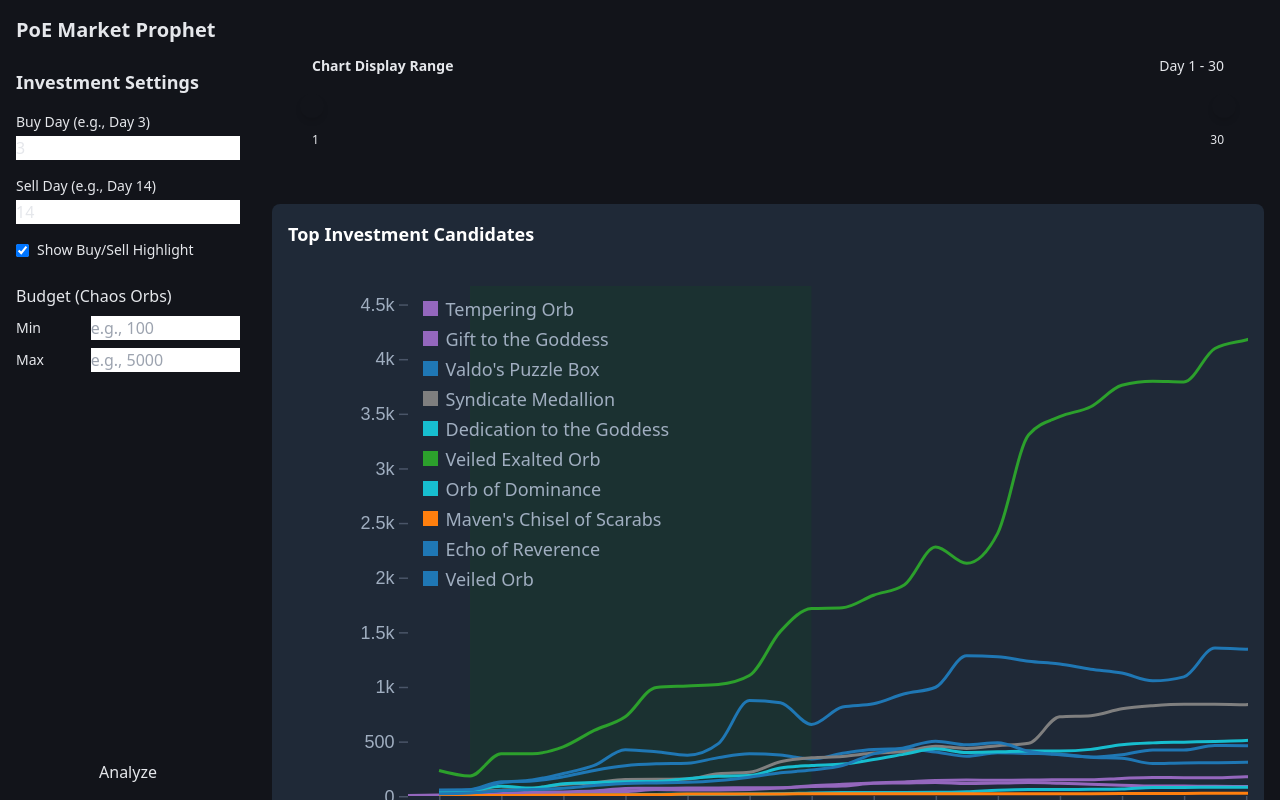
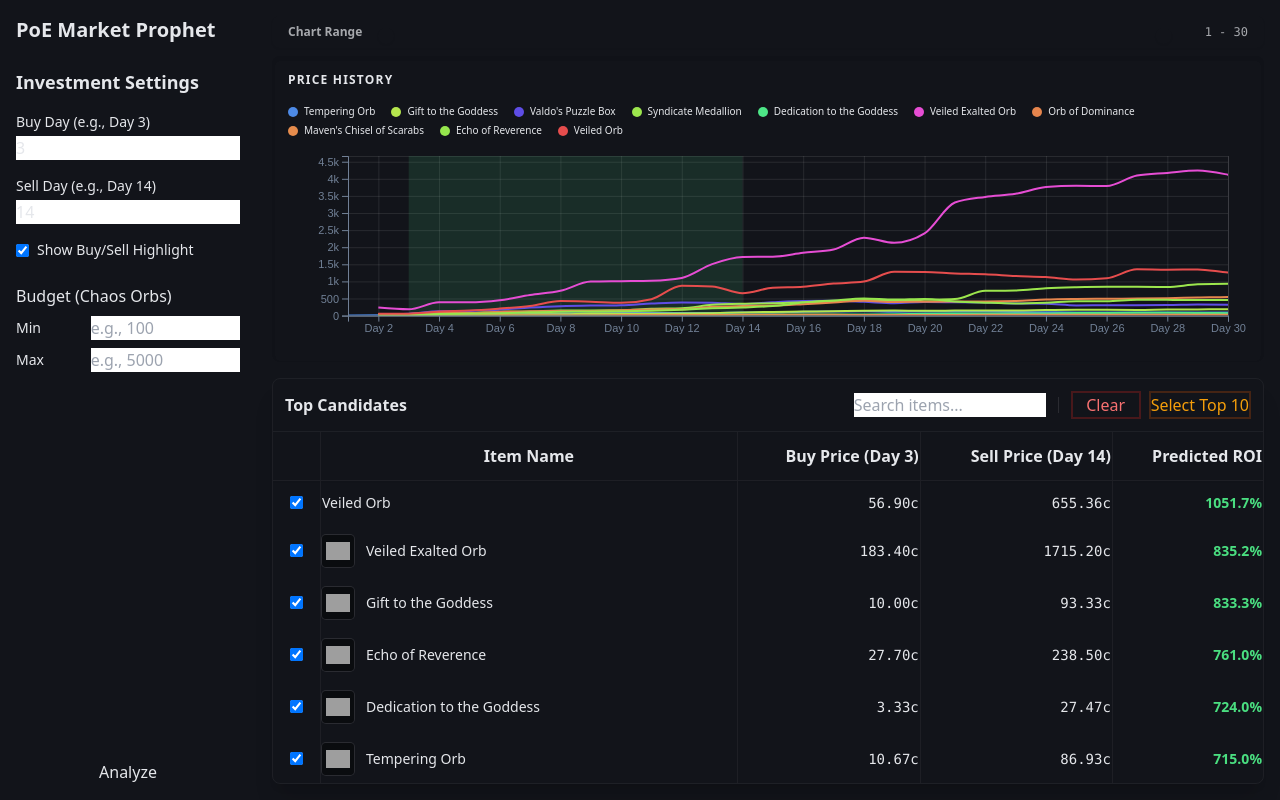
Before and after one commit to vdslab/theme2025-nengu, a React (Vite) app: page / in a window 1280 px wide. Built offline with nearby package versions, Linux system fonts and the light colour scheme; grey boxes are pictures that could not be loaded.

Commit message:
UIオーバーホール

```diff
--- a/src/App.jsx
+++ b/src/App.jsx
@@ -33,7 +33,7 @@
           onAnalyze={handleAnalyze}
         />
       </aside>
-      <main className="flex-1 h-screen overflow-y-auto">
+      <main className="flex-1 h-screen overflow-hidden">
         <Dashboard
             filters={filters}
             analysisRequested={analysisRequested}
--- a/src/components/Dashboard.jsx
+++ b/src/components/Dashboard.jsx
@@ -86,20 +86,15 @@
   );
 
   return (
-    <div className="p-4">
-      <div className="bg-base-200 p-6 rounded-lg mb-4 text-base-content flex flex-wrap gap-6">
-        <div className="flex-1 min-w-[300px]">
-          {/* 既存：dayRange スライダー */}
-          <div className="bg-base-300 p-4 rounded-lg">
-            <div className="flex items-center justify-between mb-3">
-              <label className="text-sm font-semibold">
-                Chart Display Range
-              </label>
-              <div className="text-sm">
-                Day {dayRange[0]} - {dayRange[1]}
-              </div>
-            </div>
+    <div className="h-full flex flex-col p-4 gap-4 overflow-hidden">
 
+      {/* --- Top Section: Chart (approx 45% height) --- */}
+      <div className="h-[45%] flex flex-col min-h-[300px] gap-2">
+
+        {/* Chart Controls (Slider) */}
+        <div className="flex-none bg-base-200 px-4 py-2 rounded-lg shadow-sm flex items-center gap-4">
+           <span className="text-xs font-bold whitespace-nowrap opacity-70">Chart Range</span>
+           <div className="flex-1 mx-2 relative top-1">
             <Range
               values={dayRange}
               step={1}
@@ -107,23 +102,12 @@
               max={30}
               onChange={(values) => setDayRange(values)}
               renderTrack={({ props, children }) => (
-                // スライダーのトラック全体（イベントハンドラ用）
                 <div
                   onMouseDown={props.onMouseDown}
                   onTouchStart={props.onTouchStart}
-                  style={{
-                    ...props.style,
-                    height: "36px",
-                    display: "flex",
-                    width: "100%",
-                  }}
+                  style={{ ...props.style, height: "16px", display: "flex", width: "100%" }}
                 >
-                  {/* スライダーのトラック（背景部分） */}
-                  <div
-                    ref={props.ref}
-                    className="w-full h-1.5 self-center rounded-full bg-base-content/30 relative"
-                  >
-                    {/* スライダーの進捗部分 */}
+                  <div ref={props.ref} className="w-full h-1 self-center rounded-full bg-base-content/20 relative">
                     <div
                       className="absolute h-full bg-primary"
                       style={{
@@ -131,74 +115,94 @@
                         right: `${100 - ((dayRange[1] - 1) / 29) * 100}%`,
                       }}
                     />
-                    {children} {/* スライダーのつまみ（サム）がここに含まれます */}
+                    {children}
                   </div>
                 </div>
               )}
               renderThumb={({ props, isDragged }) => {
-                const { key, style, ...restProps } = props; // key, style を分離
+                 const { key, style, ...restProps } = props;
                  return (
-                  // スライダーのつまみ（外側）
                   <div
-                    key={key} // key は明示的に渡す
-                    {...restProps} // 残りの props を展開
-                    style={style} // style も明示的に渡す
-                    className={`h-6 w-6 rounded-full shadow-md flex justify-center items-center cursor-grab ${
-                      isDragged ? "bg-primary-focus" : "bg-primary"
+                    key={key}
+                    {...restProps}
+                    style={style}
+                    className={`h-4 w-4 rounded-full shadow-sm flex justify-center items-center cursor-grab hover:scale-110 transition-transform ${
+                      isDragged ? "bg-primary-focus ring-2 ring-primary/50" : "bg-primary"
                     }`}
                   >
-                    {/* スライダーのつまみ（内側ドット） */}
-                    <div className="h-3 w-3 rounded-full bg-base-100" />
                   </div>
                 );
               }}
             />
-            <div className="flex justify-between text-xs text-base-content/70 mt-2">
-              <span>1</span>
-              <span>30</span>
            </div>
-          </div>
-        </div>
+           <span className="text-xs font-mono opacity-70 min-w-[60px] text-right">{dayRange[0]} - {dayRange[1]}</span>
         </div>
 
+        {/* Chart Display */}
+        <div className="flex-1 min-h-0 bg-base-200 rounded-lg shadow-inner overflow-hidden relative">
              <PriceChart
                 data={chartData}
                 filters={filters}
                 dayRange={dayRange}
                 colorDomain={processedChartData.map((d) => d.name)}
             />
+        </div>
+      </div>
 
-      <div className="mt-4 flex justify-start items-center gap-3">
+
+      {/* --- Bottom Section: Item Table (Remaining space) --- */}
+      <div className="flex-1 min-h-0 flex flex-col bg-base-200 rounded-lg shadow-xl overflow-hidden border border-white/5">
+
+        {/* Table Toolbar & Header */}
+        <div className="p-3 border-b border-white/5 bg-base-300/50 flex flex-wrap items-center justify-between gap-3 shrink-0">
+            {/* Title / Info */}
+            <div>
+                 <h3 className="font-bold text-base text-base-content/90">Top Candidates</h3>
+            </div>
+
+            {/* Controls */}
+            <div className="flex items-center gap-2">
                 <input
                     type="text"
                     placeholder="Search items..."
-          className="input input-bordered w-full max-w-xs bg-[#252833] border-gray-600 text-white focus:border-amber-500 focus:outline-none shadow-lg"
+                    className="input input-sm input-bordered bg-base-100 border-white/10 w-48 focus:w-64 transition-all focus:border-amber-500"
                     value={searchQuery}
                     onChange={(e) => setSearchQuery(e.target.value)}
                 />
+                <div className="h-4 w-px bg-white/10 mx-1"></div>
+                <div className="flex items-center gap-2">
                     <button
-          className="btn border-none bg-red-700 hover:bg-red-600 text-white shadow-lg min-w-[140px]"
+                        className="btn btn-xs sm:btn-sm bg-base-100 border-2 border-red-900/50 text-red-400 hover:bg-red-900 hover:text-white hover:border-red-600 min-w-[70px] transition-all"
                         onClick={() => setSelectedItemNames([])}
+                        title="Deselect All"
                     >
-          Clear Selection
+                        Clear
                     </button>
                     <button
-          className="btn border-none bg-amber-600 hover:bg-amber-500 text-black font-bold shadow-lg min-w-[140px]"
+                        className="btn btn-xs sm:btn-sm bg-base-100 border-2 border-amber-900/50 text-amber-500 hover:bg-amber-700 hover:text-black hover:border-amber-500 min-w-[100px] transition-all"
                         onClick={() => {
                             const top10 = filteredTableData.slice(0, 10).map((item) => item.name);
                             setSelectedItemNames(top10);
                         }}
+                        title="Select Top 10 by ROI"
                     >
                         Select Top 10
                     </button>
                 </div>
+            </div>
+        </div>
 
+        {/* Scrollable Table Area */}
+        <div className="flex-1 overflow-auto relative">
              <ItemTable
                 data={filteredTableData}
                 selectedItems={selectedItemNames}
                 onToggleItem={toggleItemSelection}
             />
         </div>
+
+      </div>
+    </div>
   );
 };
 
--- a/src/components/ItemTable.jsx
+++ b/src/components/ItemTable.jsx
@@ -1,30 +1,20 @@
 import React from 'react';
 
 const ItemTable = ({ data, selectedItems, onToggleItem }) => {
-  // `filters` prop might be needed if buy/sell days are dynamic in the header
-  // For now, we assume data contains what we need or we derive it.
   const buyDay = data.length > 0 && data[0].buyDay ? data[0].buyDay : 'X';
   const sellDay = data.length > 0 && data[0].sellDay ? data[0].sellDay : 'Y';
 
-
   return (
-    <div className="bg-base-200 rounded-lg border border-white/10 overflow-hidden mt-4 shadow-xl">
-      <div className="p-3 border-b border-white/5 bg-base-300/30 flex justify-between items-center">
-         <h3 className="font-bold text-base text-base-content/90">Top Investment Candidates</h3>
-         <span className="text-[10px] uppercase tracking-wider opacity-50">Market Trend Analysis</span>
-      </div>
-      <div className="overflow-x-auto">
     <table className="table table-sm w-full min-w-[600px] border-separate border-spacing-0">
-          {/* head */}
-          <thead className="bg-base-300/50 text-base-content/70">
+      <thead className="bg-base-300 text-base-content/70 sticky top-0 z-10 shadow-sm">
         <tr>
-              <th className="border-b border-r border-white/5 py-3 w-12 text-center">
-                {/* Checkbox Header - could be select all later */}
+          <th className="border-b border-r border-white/5 py-3 w-12 text-center bg-base-300">
+            {/* Checkbox Header */}
           </th>
-              <th className="border-b border-r border-white/5 py-3 font-semibold first:rounded-tl-none">Item Name</th>
-              <th className="border-b border-r border-white/5 text-right py-3 font-semibold">Buy Price (Day {buyDay})</th>
-              <th className="border-b border-r border-white/5 text-right py-3 font-semibold">Sell Price (Day {sellDay})</th>
-              <th className="border-b border-white/5 text-right py-3 font-semibold">Predicted ROI</th>
+          <th className="border-b border-r border-white/5 py-3 font-semibold first:rounded-tl-none bg-base-300">Item Name</th>
+          <th className="border-b border-r border-white/5 text-right py-3 font-semibold bg-base-300">Buy Price (Day {buyDay})</th>
+          <th className="border-b border-r border-white/5 text-right py-3 font-semibold bg-base-300">Sell Price (Day {sellDay})</th>
+          <th className="border-b border-white/5 text-right py-3 font-semibold bg-base-300">Predicted ROI</th>
         </tr>
       </thead>
       <tbody className="divide-y divide-white/5">
@@ -73,8 +63,6 @@
         )}
       </tbody>
     </table>
-      </div>
-    </div>
   );
 };
 
--- a/src/components/PriceChart.jsx
+++ b/src/components/PriceChart.jsx
@@ -3,7 +3,9 @@
 import Tooltip from "./Tooltip";
 
 const PriceChart = ({ data, filters, dayRange, colorDomain }) => {
-  const d3Container = useRef(null);
+  const containerRef = useRef(null);
+  const svgRef = useRef(null);
+  const [dimensions, setDimensions] = useState({ width: 0, height: 0 });
   const [tooltip, setTooltip] = useState({
     visible: false,
     x: 0,
@@ -13,23 +15,46 @@
     price: null,
   });
 
+  // Calculate colors based on item name hash to avoid duplicates and ensure consistency
+  const getColor = (name) => {
+    let hash = 0;
+    for (let i = 0; i < name.length; i++) {
+      hash = name.charCodeAt(i) + ((hash << 5) - hash);
+    }
+    // Generate HSL color:
+    // Hue: Distributed across 360 degrees
+    // Saturation: Fixed high value for visibility (e.g., 75%)
+    // Lightness: Fixed medium-high value for dark mode (e.g., 60%)
+    const h = Math.abs(hash % 360);
+    return `hsl(${h}, 75%, 60%)`;
+  };
+
+  // Resize Observer to handle responsiveness
   useEffect(() => {
-    if (!d3Container.current) return;
+    if (!containerRef.current) return;
 
-    const svg = d3.select(d3Container.current);
+    const resizeObserver = new ResizeObserver((entries) => {
+      if (!entries || entries.length === 0) return;
+      const { width, height } = entries[0].contentRect;
+      setDimensions({ width, height });
+    });
+
+    resizeObserver.observe(containerRef.current);
+
+    return () => resizeObserver.disconnect();
+  }, []);
+
+  useEffect(() => {
+    if (!svgRef.current || dimensions.width === 0 || dimensions.height === 0) return;
+
+    const svg = d3.select(svgRef.current);
     svg.selectAll("*").remove();
 
     if (!data || data.length === 0) {
-      // データがない場合の表示
-      const margin = { top: 20, right: 20, bottom: 20, left: 20 };
-      const width = 800 - margin.left - margin.right;
-      const height = 400 - margin.top - margin.bottom;
-
       svg
-        .attr("viewBox", `0 0 ${width + margin.left + margin.right} ${height + margin.top + margin.bottom}`)
         .append("text")
-        .attr("x", width / 2 + margin.left)
-        .attr("y", height / 2 + margin.top)
+        .attr("x", dimensions.width / 2)
+        .attr("y", dimensions.height / 2)
         .attr("text-anchor", "middle")
         .style("fill", "#A0AEC0")
         .style("font-size", "16px")
@@ -37,15 +62,11 @@
       return;
     }
 
-    const margin = { top: 20, right: 120, bottom: 40, left: 80 };
-    const width = 800 - margin.left - margin.right;
-    const height = 400 - margin.top - margin.bottom;
+    const margin = { top: 10, right: 20, bottom: 30, left: 60 };
+    const width = dimensions.width - margin.left - margin.right;
+    const height = dimensions.height - margin.top - margin.bottom;
 
     const chart = svg
-      .attr(
-        "viewBox",
-        `0 0 ${width + margin.left + margin.right} ${height + margin.top + margin.bottom}`
-      )
       .append("g")
       .attr("transform", `translate(${margin.left},${margin.top})`);
 
@@ -62,14 +83,8 @@
     const xScale = d3.scaleLinear().domain(xDomain).range([0, width]);
     const yScale = d3.scaleLinear().domain([0, yMax * 1.1]).range([height, 0]);
 
-    // 色を「名前→色」で固定（ここが肝）
-    const domain = (colorDomain && colorDomain.length > 0)
-      ? Array.from(new Set(colorDomain))
-      : Array.from(new Set(data.map(s => s.name)));
-    const colors = d3.scaleOrdinal().domain(domain).range(d3.schemeCategory10);
-
+    // Clip Path
     const clipId = `chart-area-clip-${Math.random().toString(36).slice(2)}`;
-
     svg
       .append("defs")
       .append("clipPath")
@@ -78,44 +93,60 @@
       .attr("width", width)
       .attr("height", height);
 
+    // Grid lines (X axis)
+    chart.append("g")
+        .attr("class", "grid")
+        .attr("transform", `translate(0,${height})`)
+        .call(d3.axisBottom(xScale)
+            .ticks(10)
+            .tickSize(-height)
+            .tickFormat("")
+        )
+        .style("stroke-opacity", 0.1)
+        .style("stroke", "white");
+
+    // Grid lines (Y axis)
+    chart.append("g")
+        .attr("class", "grid")
+        .call(d3.axisLeft(yScale)
+            .ticks(8)
+            .tickSize(-width)
+            .tickFormat("")
+        )
+        .style("stroke-opacity", 0.1)
+        .style("stroke", "white");
+
     const contentGroup = chart.append("g").attr("clip-path", `url(#${clipId})`);
 
     // Axes
-    chart
-      .append("g")
-      .attr("class", "x-axis")
+    const xAxis = d3.axisBottom(xScale).ticks(10).tickFormat(d => `Day ${d}`);
+    const yAxis = d3.axisLeft(yScale).ticks(8).tickFormat(d3.format("~s"));
+
+    chart.append("g")
       .attr("transform", `translate(0, ${height})`)
-      .call(d3.axisBottom(xScale).ticks(10).tickFormat(d => `Day ${d}`));
+      .call(xAxis)
+      .attr("color", "#718096")
+      .style("font-size", "11px");
 
-    chart
-      .append("g")
-      .attr("class", "y-axis")
-      .call(d3.axisLeft(yScale).ticks(8).tickFormat(d3.format("~s")));
+    chart.append("g")
+      .call(yAxis)
+      .attr("color", "#718096")
+      .style("font-size", "11px");
 
-    svg
-      .selectAll(".x-axis path, .y-axis path, .x-axis line, .y-axis line")
-      .attr("stroke", "#4A5568");
+    // Highlight Range
+    if (filters.showHighlight && filters.buyDay && filters.sellDay) {
+      const xBuy = xScale(parseInt(filters.buyDay, 10));
+      const xSell = xScale(parseInt(filters.sellDay, 10));
 
-    svg
-      .selectAll(".x-axis text, .y-axis text")
-      .attr("fill", "#A0AEC0")
-      .style("font-size", "12px");
-
-    svg.selectAll(".domain").remove();
-
-    // highlight
-    if (filters.showHighlight && filters.buyDay && filters.sellDay) {
-      contentGroup
-        .append("rect")
-        .attr("x", xScale(parseInt(filters.buyDay, 10)))
-        .attr("y", 0)
-        .attr(
-          "width",
-          xScale(parseInt(filters.sellDay, 10)) - xScale(parseInt(filters.buyDay, 10))
-        )
-        .attr("height", height)
-        .attr("fill", "green")
-        .attr("opacity", 0.1);
+      if (!isNaN(xBuy) && !isNaN(xSell)) {
+          contentGroup
+            .append("rect")
+            .attr("x", Math.min(xBuy, xSell))
+            .attr("y", 0)
+            .attr("width", Math.abs(xSell - xBuy))
+            .attr("height", height)
+            .attr("fill", "rgba(72, 187, 120, 0.15)");
+      }
     }
 
     const line = d3
@@ -124,11 +155,9 @@
       .y(d => yScale(d.price))
       .curve(d3.curveMonotoneX);
 
-    // Lines
     data.forEach((series) => {
-      const c = colors(series.name);
+      const c = getColor(series.name);
 
-      // Visible line
       contentGroup
         .append("path")
         .datum(series.values)
@@ -137,77 +166,63 @@
         .attr("stroke-width", 2)
         .attr("d", line);
 
-      // Hit area for tooltip
       contentGroup
         .append("path")
         .datum(series.values)
         .attr("fill", "none")
         .attr("stroke", "transparent")
-        .attr("stroke-width", 16)
-        .style("pointer-events", "stroke")
+        .attr("stroke-width", 20)
+        .style("cursor", "crosshair")
         .attr("d", line)
         .on("mousemove", (event) => {
-          const [mx] = d3.pointer(event);
+          const [mx] = d3.pointer(event, contentGroup.node());
           const day = Math.round(xScale.invert(mx));
+          const v = series.values.find(d => d.day === day);
 
-          const v = series.values.find(d => d.day === day);
           if (!v) return;
 
-          const rect = d3Container.current.getBoundingClientRect();
+          const containerRect = containerRef.current.getBoundingClientRect();
 
           setTooltip({
             visible: true,
-            x: event.clientX - rect.left,
-            y: event.clientY - rect.top,
+            x: event.clientX - containerRect.left,
+            y: event.clientY - containerRect.top,
             name: series.name,
             day: v.day,
             price: v.price,
+            color: c
           });
         })
         .on("mouseleave", () => setTooltip(t => ({ ...t, visible: false })));
-
-      // Label at end
-      const lastValue = series.values[series.values.length - 1];
-      if (lastValue && lastValue.day >= xDomain[0] && lastValue.day <= xDomain[1]) {
-        chart
-          .append("text")
-          .attr(
-            "transform",
-            `translate(${xScale(lastValue.day) + 5}, ${yScale(lastValue.price)})`
-          )
-          .attr("dy", "0.35em")
-          .attr("text-anchor", "start")
-          .style("fill", c)
-          .style("font-size", "12px")
-          .text(series.name);
-      }
     });
 
-    // Legend
-    const legend = chart.append("g").attr("transform", "translate(10, 10)");
-
-    data.forEach((series, i) => {
-      const legendRow = legend.append("g").attr("transform", `translate(0, ${i * 20})`);
-      const c = colors(series.name);
-
-      legendRow.append("rect").attr("width", 10).attr("height", 10).attr("fill", c);
-
-      legendRow
-        .append("text")
-        .attr("x", 15)
-        .attr("y", 10)
-        .attr("text-anchor", "start")
-        .style("fill", "#A0AEC0")
-        .style("font-size", "12px")
-        .text(series.name);
-    });
-  }, [data, filters, dayRange, colorDomain]);
+  }, [data, filters, dayRange, dimensions]);
 
   return (
-    <div className="bg-gray-800 p-4 rounded-lg">
-      <h3 className="text-lg font-bold text-white mb-2">Top Investment Candidates</h3>
-      <div className="relative overflow-x-auto">
-        <svg className="d3-component" ref={d3Container} width="1200" height="600" />
+    <div className="w-full h-full bg-base-200 rounded-lg shadow-inner flex flex-col p-4">
+       {/* Header with Title and Legend */}
+       <div className="flex-none flex flex-wrap items-center justify-between gap-4 mb-2">
+          <h3 className="text-xs font-bold text-base-content/50 uppercase tracking-widest">Price History</h3>
+
+          {/* Legend Section */}
+          <div className="flex flex-wrap gap-x-4 gap-y-1">
+             {data.map((series) => (
+               <div key={series.name} className="flex items-center gap-1.5">
+                  <div
+                    className="w-2.5 h-2.5 rounded-full"
+                    style={{ backgroundColor: getColor(series.name) }}
+                  ></div>
+                  <span className="text-[10px] font-medium text-base-content/70 whitespace-nowrap">
+                    {series.name}
+                  </span>
+               </div>
+             ))}
+          </div>
+       </div>
+
+      {/* SVG Container */}
+      <div ref={containerRef} className="flex-1 w-full min-h-0 relative">
+        <svg ref={svgRef} width={dimensions.width} height={dimensions.height} className="block" />
         <Tooltip {...tooltip} />
       </div>
     </div>
```
Lines whose indentation alone changed are shown as unchanged.
